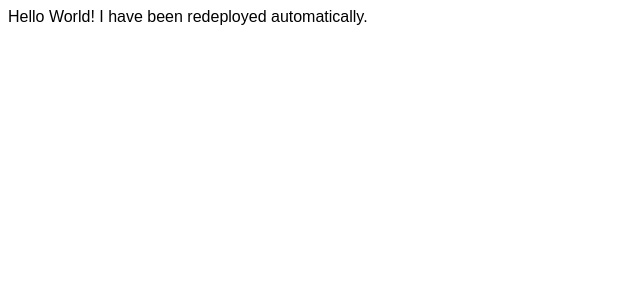
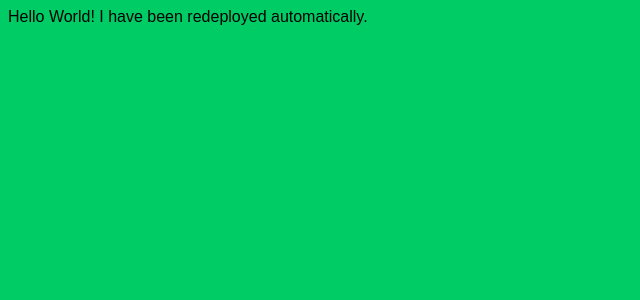
Before and after one commit to slav-gael/dont-go-bad, a Next.js app: page / in a window 1280 px wide. Shown: the top 300 px of the page, without its empty margins (0-640 px from the left). Built offline with nearby package versions, Linux system fonts and the light colour scheme.

Commit message:
color change for the main page

```diff
--- a/app/globals.css
+++ b/app/globals.css
@@ -1,5 +1,5 @@
 :root {
-  background: #ffffff;
+  background: #00cc66;
 }
 
 /* Dark mode users
@@ -14,3 +14,6 @@ body {
   color: var(--foreground);
   font-family: Arial, Helvetica, sans-serif;
 }
+h1{
+  text-align: center;
+}
```
